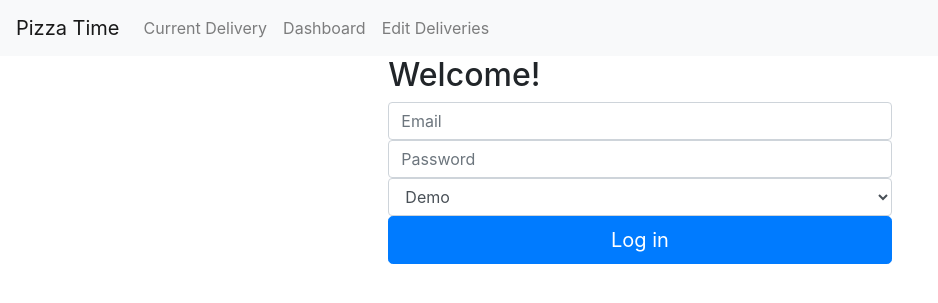
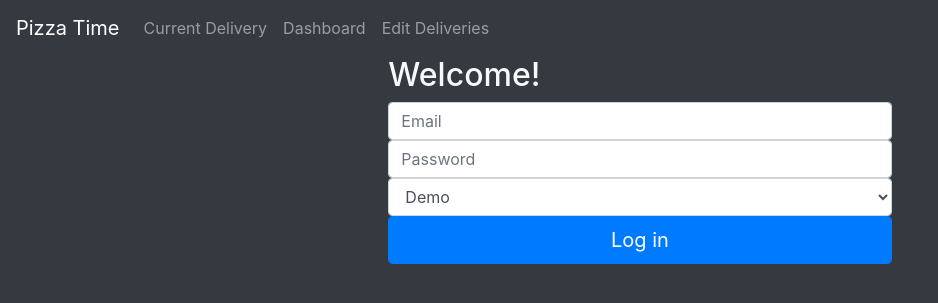
Before and after one commit to wax54/pizza-time, a Flask app: page /login in a window 1280 px wide. Shown: the top 303 px of the page, without its empty margins (0-938 px from the left). Run offline with Flask 2, Linux system fonts and the light colour scheme; some libraries are stand-ins or nearby versions.

Commit message:
messed with Styles

```diff
--- a/static/style.css
+++ b/static/style.css
@@ -1,3 +1,7 @@
+body{
+    background-color: var(--gray-dark);
+    color: var(--light)
+}
 ul{
     list-style-type:  none;
     padding-inline-start: 0px;
--- a/templates/base.html
+++ b/templates/base.html
@@ -6,9 +6,9 @@
     <title>{% block title %}Pizza Time{% endblock %}</title>
 
     <link rel="stylesheet" href="https://unpkg.com/bootstrap/dist/css/bootstrap.css">
-    <!-- <script src="https://unpkg.com/jquery"></script>
+    <script src="https://unpkg.com/jquery"></script>
     <script src="https://unpkg.com/popper"></script>
-    <script src="https://unpkg.com/bootstrap"></script> -->
+    <script src="https://unpkg.com/bootstrap"></script>
 
     <!-- <link rel="stylesheet" href="https://use.fontawesome.com/releases/v5.3.1/css/all.css"> -->
     <link rel="stylesheet" href="/static/style.css">
@@ -16,7 +16,7 @@
 </head>
 <body>
 {% block navbar %}
-<nav class="navbar navbar-expand-lg navbar-light bg-light">
+<nav class="navbar navbar-expand-lg navbar-dark bg-dark">
     <a class="navbar-brand" href="#">Pizza Time</a>
     <button class="navbar-toggler" type="button" data-toggle="collapse" data-target="#navbarSupportedContent"
         aria-controls="navbarSupportedContent" aria-expanded="false" aria-label="Toggle navigation">
```
